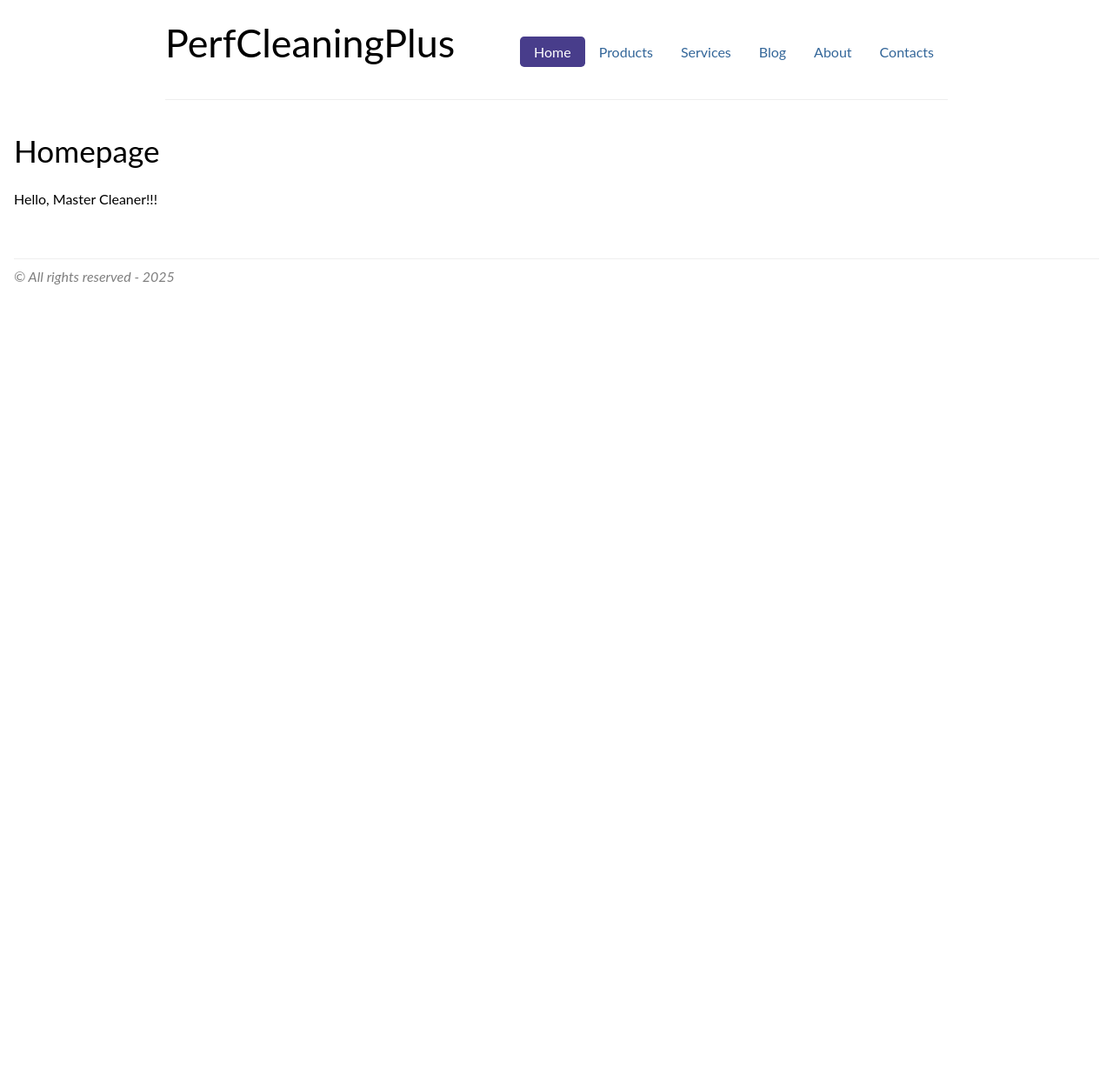
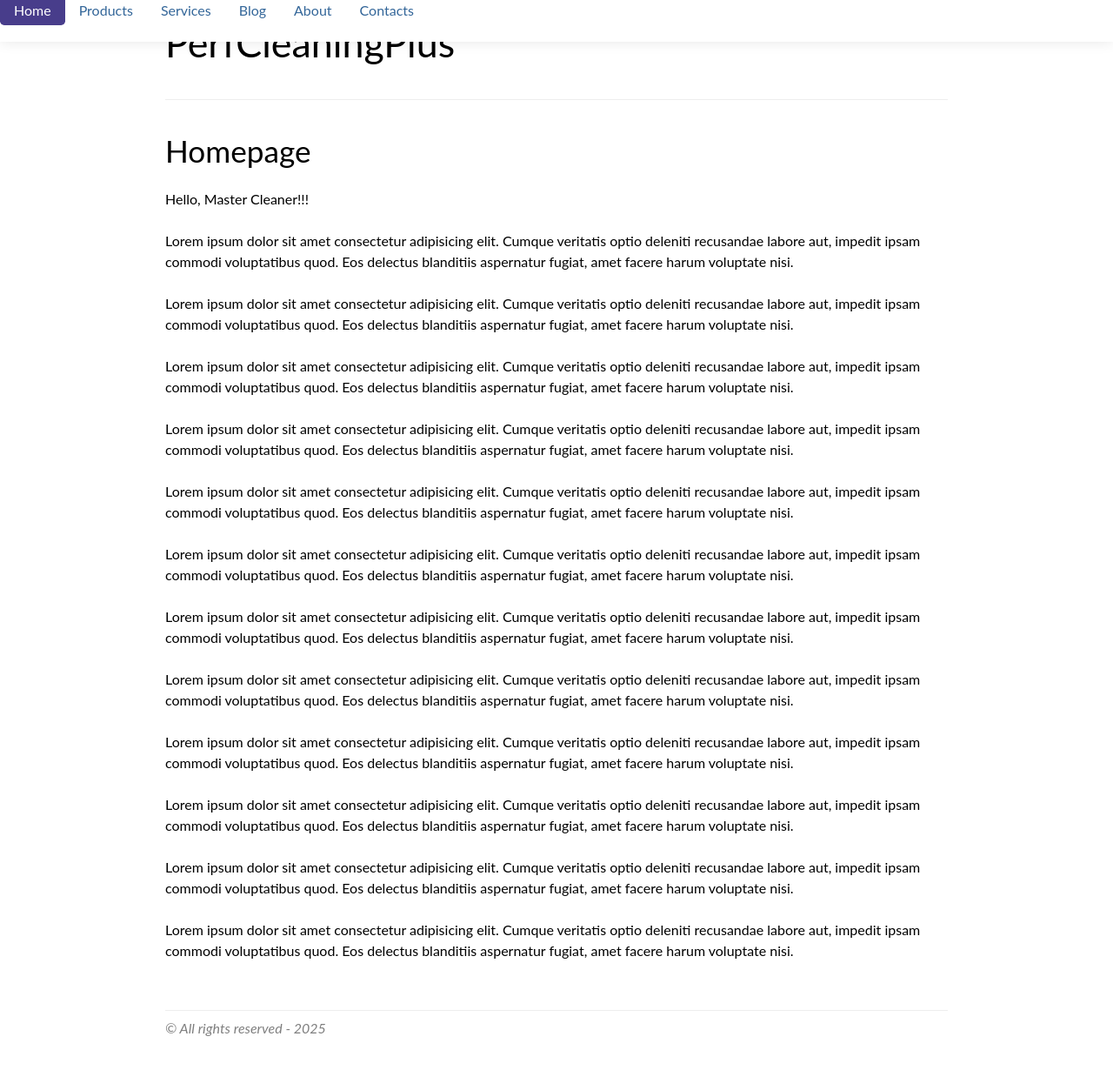
Before and after one commit to YSEnchev/cleaning-site-demo, a Jekyll site: the page built from index.md, in a window 1280 px wide and 1234 px high. Shown: the top 1230 px of the window at 87% size. Built offline with Jekyll 4.4.1, drawn with Linux system fonts in a browser that asks for light colours.

Commit message:
new commit

```diff
--- a/_includes/base/header.html
+++ b/_includes/base/header.html
@@ -8,7 +8,7 @@
     <link rel="stylesheet" href="/assets/styles/site.css">
 </head>
 
-<body>
+<body class="layout-{{ page.layout}}">
 
     <div class="site">
         <header class="site-header">
@@ -16,6 +16,3 @@
 
             {% include navigation.html %}
         </header>
-    </div>
-
-</body>
--- a/assets/styles/layout.css
+++ b/assets/styles/layout.css
@@ -31,21 +31,21 @@ site-title {
     opacity: 0.5;
 }
 
-.site.blog {
+body.layout-blog .site {
     display: flex;
     flex-wrap: wrap;
     gap: 2em;
 }
 
-.site.blog .site-header,
-.site.blog .site-footer {
+body.layout-blog .site .site-header,
+body.layout-blog .site .site-footer {
     flex: 0 0 100%;
 }
 
-.site.blog > main {
+body.layout-blog .site > main {
     flex: 0 0 600px;
 }
 
-.site.blog > aside {
+body.layout-blog .site > aside {
     flex: 1 1 200px;
 }
--- a/assets/styles/navigation.css
+++ b/assets/styles/navigation.css
@@ -1,3 +1,12 @@
+.main-nav {
+    position: fixed;
+    top: 0; left: 0;
+    width: 100%;
+    background: #fff;
+    box-shadow: 0 0 1em 0 rgb(0, 0, 0, 0.1);
+}
+
+
 .main-nav ul {
     display: flex;
 }
--- a/index.md
+++ b/index.md
@@ -2,6 +2,31 @@
 layout: main
 title: Homepage
 permalink: /
+meta-discription:         Lorem ipsum dolor sit amet consectetur adipisicing elit. Cumque veritatis optio deleniti recusandae labore aut, impedit ipsam commodi voluptatibus quod. Eos delectus blanditiis aspernatur fugiat, amet facere harum voluptate nisi.
 ---
 
 Hello, Master Cleaner!!!
+
+Lorem ipsum dolor sit amet consectetur adipisicing elit. Cumque veritatis optio deleniti recusandae labore aut, impedit ipsam commodi voluptatibus quod. Eos delectus blanditiis aspernatur fugiat, amet facere harum voluptate nisi.
+
+Lorem ipsum dolor sit amet consectetur adipisicing elit. Cumque veritatis optio deleniti recusandae labore aut, impedit ipsam commodi voluptatibus quod. Eos delectus blanditiis aspernatur fugiat, amet facere harum voluptate nisi.
+
+Lorem ipsum dolor sit amet consectetur adipisicing elit. Cumque veritatis optio deleniti recusandae labore aut, impedit ipsam commodi voluptatibus quod. Eos delectus blanditiis aspernatur fugiat, amet facere harum voluptate nisi.
+
+Lorem ipsum dolor sit amet consectetur adipisicing elit. Cumque veritatis optio deleniti recusandae labore aut, impedit ipsam commodi voluptatibus quod. Eos delectus blanditiis aspernatur fugiat, amet facere harum voluptate nisi.
+
+Lorem ipsum dolor sit amet consectetur adipisicing elit. Cumque veritatis optio deleniti recusandae labore aut, impedit ipsam commodi voluptatibus quod. Eos delectus blanditiis aspernatur fugiat, amet facere harum voluptate nisi.
+
+Lorem ipsum dolor sit amet consectetur adipisicing elit. Cumque veritatis optio deleniti recusandae labore aut, impedit ipsam commodi voluptatibus quod. Eos delectus blanditiis aspernatur fugiat, amet facere harum voluptate nisi.
+
+Lorem ipsum dolor sit amet consectetur adipisicing elit. Cumque veritatis optio deleniti recusandae labore aut, impedit ipsam commodi voluptatibus quod. Eos delectus blanditiis aspernatur fugiat, amet facere harum voluptate nisi.
+
+Lorem ipsum dolor sit amet consectetur adipisicing elit. Cumque veritatis optio deleniti recusandae labore aut, impedit ipsam commodi voluptatibus quod. Eos delectus blanditiis aspernatur fugiat, amet facere harum voluptate nisi.
+
+Lorem ipsum dolor sit amet consectetur adipisicing elit. Cumque veritatis optio deleniti recusandae labore aut, impedit ipsam commodi voluptatibus quod. Eos delectus blanditiis aspernatur fugiat, amet facere harum voluptate nisi.
+
+Lorem ipsum dolor sit amet consectetur adipisicing elit. Cumque veritatis optio deleniti recusandae labore aut, impedit ipsam commodi voluptatibus quod. Eos delectus blanditiis aspernatur fugiat, amet facere harum voluptate nisi.
+
+Lorem ipsum dolor sit amet consectetur adipisicing elit. Cumque veritatis optio deleniti recusandae labore aut, impedit ipsam commodi voluptatibus quod. Eos delectus blanditiis aspernatur fugiat, amet facere harum voluptate nisi.
+
+Lorem ipsum dolor sit amet consectetur adipisicing elit. Cumque veritatis optio deleniti recusandae labore aut, impedit ipsam commodi voluptatibus quod. Eos delectus blanditiis aspernatur fugiat, amet facere harum voluptate nisi.
```
